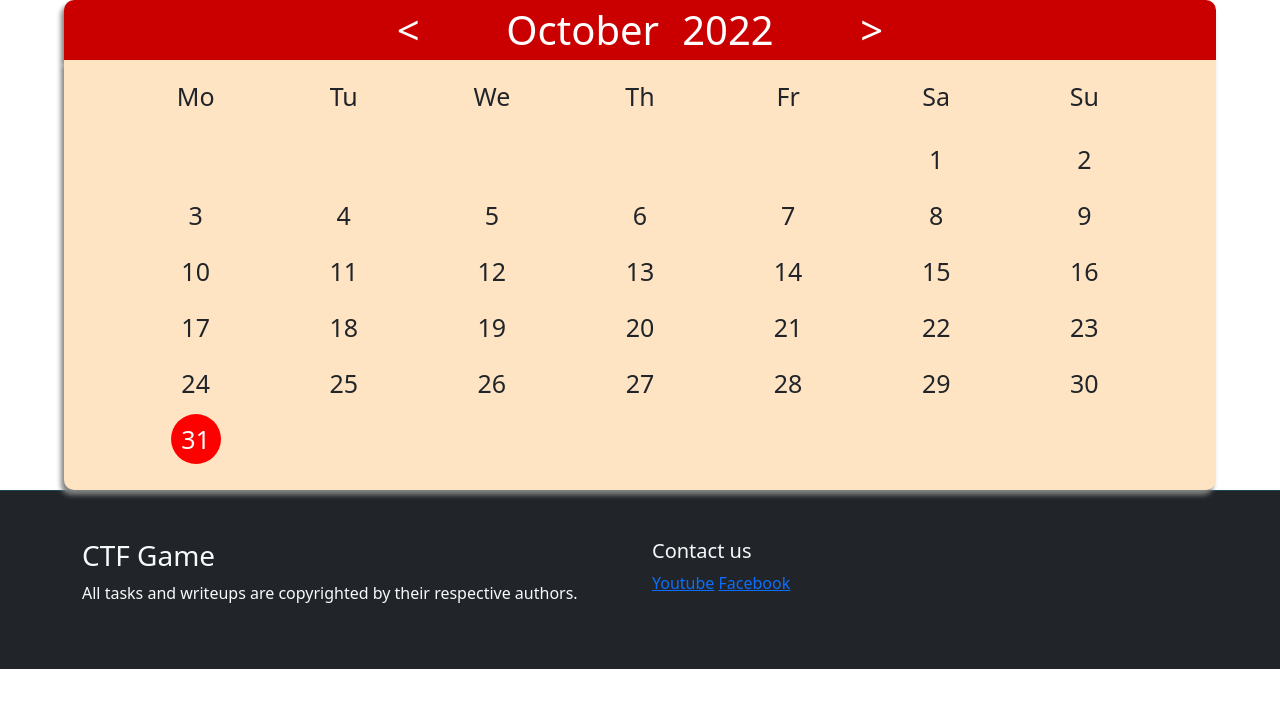
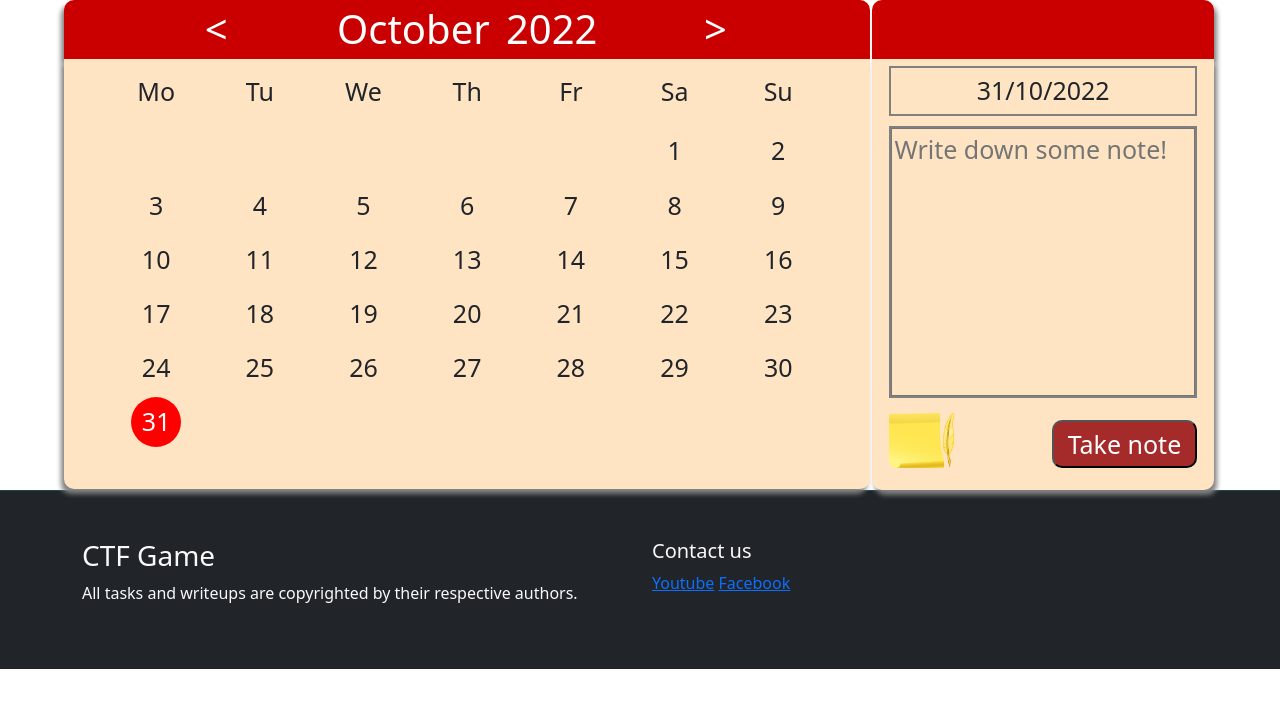
Before and after one commit to meokisama/DjangoCTF, a Django app: page /calendar in a window 1280 px wide. Shown: the part 56-764 px from the top of the page. Run offline with Django 4.2, Linux system fonts and the light colour scheme.

Commit message:
add more image, config calendar.html && style.css

```diff
--- a/main/static/main/style.css
+++ b/main/static/main/style.css
@@ -18,9 +18,14 @@
 }
 
 /* start of Calendar */
-.calendar {
+.main {
     width: 90%;
     margin: auto;
+    display: flex;
+}
+
+.calendar {
+    width: 70%;
 }
 
 .calendar-header {
@@ -31,6 +36,7 @@
     color: white;
     box-shadow: -3px 5px 5px gray;
     border-radius: 10px 10px 0 0;
+    height: 12%;
 }
 
 .month-picker {
@@ -61,11 +67,11 @@
 }
 
 #prev-month {
-    left: 30%;
+    left: 15%;
 }
 
 #next-month {
-    right: 30%;
+    left: 54%;
 }
 
 .month-change:hover {
@@ -192,4 +198,97 @@
     pointer-events: none;
 }
 
+.chosen-date {
+    background-color: white;
+}
+
+.note {
+    width: calc(30% - 2px);
+    border-left: 2px solid white;
+}
+
+.note-header {
+    display: flex;
+    justify-content: center;
+    align-items: center;
+    background-color: rgb(202, 0, 0);
+    color: white;
+    box-shadow: 3px 5px 5px gray;
+    border-radius: 10px 10px 0 0;
+    height: 12%;
+}
+
+.note-body #mem-note {
+    object-fit: cover;
+    height: 55px;
+    width: 55px;
+    position: absolute;
+    bottom: 5%;
+}
+
+.note-body #pen {
+    object-fit: fill;
+    height: 55px;
+    width: 15px;
+    position: absolute;
+    bottom: 5%;
+    left: 20%;
+}
+
+.note-body {
+    background-color: bisque;
+    padding: 2% 5%;
+    font-size: 25px;
+    position: relative;
+    min-height: 430px;
+    box-shadow: 3px 5px 5px gray;
+    border-radius: 0 0 10px 10px;
+    height: 88%;
+}
+
+.note-date {
+    display: grid;
+    border: 2px solid transparent;
+    width: 100%;
+    height: 50px;
+    place-items: center;
+    border: 2px solid gray;
+    cursor: pointer;
+}
+
+.note-date:hover {
+    color: rgb(151, 151, 151);
+}
+
+.note-content {
+    margin-top: 3.5%;
+    border: 2px solid gray;
+    height: 65%;
+}
+
+.note-content form {
+    height: 100%;
+}
+
+.note-content textarea {
+    height: 100%;
+    width: 100%;
+    background-color: bisque;
+    resize: none;
+    outline: none;
+}
+
+.note-content input {
+    background-color: brown;
+    padding: 1% 4%;
+    border-radius: 10px;
+    color: white;
+    position: absolute;
+    right: 5%;
+    bottom: 5%;
+}
+
+.note-content input:hover {
+    color: rgb(151, 151, 151);
+}
 /* end of Calendar */
--- a/main/templates/menu/calendar.html
+++ b/main/templates/menu/calendar.html
@@ -14,6 +14,7 @@
 <body>
     {% include 'navbar.html' %}
     {% block content %}
+    <div class="main">
         <div class="calendar">
             <div class="calendar-header">
                 <span class="month-change" id="prev-month"><</span>
@@ -36,6 +37,21 @@
                 <div class="year-list"></div>
             </div>
         </div>
+        <div class="note">
+            <div class="note-header"></div>
+            <div class="note-body">
+                <div class="note-date"></div>
+                <div class="note-content">
+                    <form action="#">
+                        <textarea id="note-text" placeholder="Write down some note!"></textarea>
+                        <input type="submit" value="Take note">
+                    </form>
+                </div>
+                <img src="../../static/main/images/mem_note.png" id="mem-note">
+                <img src="../../static/main/images/pen.png" id="pen">
+            </div>
+        </div>
+    </div>
 
     {% endblock content %}
     {% include 'footer.html' %}
@@ -51,6 +67,8 @@
         getFebDays = (year) => {
             return isLeapYear(year) ? 29 : 28
         }
+
+        let last_chosen_day = -1
 
         generateCalendar = (month, year) => {
             let calendar_day = calendar.querySelector('.calendar-day')
@@ -72,15 +90,23 @@
                 let day = document.createElement('div')
                 if (i >= first_day - 1) {
                     day.classList.add('calendar-day-hover')
+                    day.classList.add('c' + `${i - first_day + 2}`)
                     day.innerHTML = i - first_day + 2
                     if (i - first_day + 2 == currDate.getDate() && year == currDate.getFullYear() && month == currDate.getMonth()) {
                         day.classList.add('curr-date')
+                    }
+
+                    day.onclick = () => {
+                        let date = day.innerHTML + "/" + (curr_month + 1) + "/" + curr_year
+                        document.querySelector('.note-date').innerHTML = date
                     }
                 } else {
                     day.classList.add('none-pointer-event')
                 }
                 calendar_day.appendChild(day)
             }
+
+            last_chosen_day = -1
         }
 
         let month_list = calendar.querySelector('.month-list')
@@ -104,11 +130,13 @@
             year_list.classList.remove('show')
         }
 
-        let ten_years = []
         let currDate = new Date()
         let curr_month = currDate.getMonth()
         let curr_year = currDate.getFullYear()
-        let year_list = document.querySelector('.year-list');
+        let note_date = document.querySelector('.note-date')
+        note_date.innerHTML = currDate.getDate() + "/" + (curr_month + 1) + "/" + curr_year
+        let ten_years = []
+        let year_list = document.querySelector('.year-list')
 
         generateCalendar(curr_month, curr_year)
 
@@ -158,6 +186,60 @@
             }
             generateCalendar(curr_month, curr_year)
         }
+
+        note_date.onclick = () => {
+            let temp = note_date.innerHTML
+            date = temp.split('/')
+            if (curr_year != date[2] || curr_month != date[1]-1){
+                generateCalendar(date[1]-1, date[2])
+                curr_month = date[1]-1
+                curr_year = date[2]
+            }
+
+            if (last_chosen_day != -1) {
+                calendar.querySelector('.c' + last_chosen_day).classList.remove('chosen-date')
+            }
+            last_chosen_day = date[0]
+            calendar.querySelector('.c' + date[0]).classList.add('chosen-date')
+        }
+
+        note_date.addEventListener('wheel', function(e) {
+            let temp = note_date.innerHTML
+            date = temp.split('/')
+            let new_date = new Date(date[2],date[1]-1,date[0])
+
+            // wheel up midle mouse
+            if (e.deltaY < 0) {
+                new_date.setDate(new_date.getDate() + 1);
+                date[0] = new_date.getDate();
+                date[1] = new_date.getMonth() + 1;
+                date[2] = new_date.getFullYear();
+                note_date.innerHTML = date[0] + '/' + date[1] + '/' + date[2]
+            }
+
+            // wheel down midle mouse
+            else if (e.deltaY > 0) {
+                new_date.setDate(new_date.getDate() - 1);
+                date[0] = new_date.getDate();
+                date[1] = new_date.getMonth() + 1;
+                date[2] = new_date.getFullYear();
+                note_date.innerHTML = date[0] + '/' + date[1] + '/' + date[2]
+            }
+
+            // regenerate new calendar match date in note_date
+            if (curr_month != date[1]-1 || curr_year != date[2]){
+                generateCalendar(date[1]-1, date[2])
+                curr_month = date[1]-1
+                curr_year = date[2]
+            }
+
+            // move the calendar day box
+            if (last_chosen_day != -1) {
+                calendar.querySelector('.c' + last_chosen_day).classList.remove('chosen-date')
+            }
+            last_chosen_day = date[0]
+            calendar.querySelector('.c' + date[0]).classList.add('chosen-date')
+        })
     </script>
 </body>
 
```
Also changed, not shown: main/static/main/images/mem_note.png (added), main/static/main/images/pen.png (added). Lines whose indentation alone changed are shown as unchanged.
